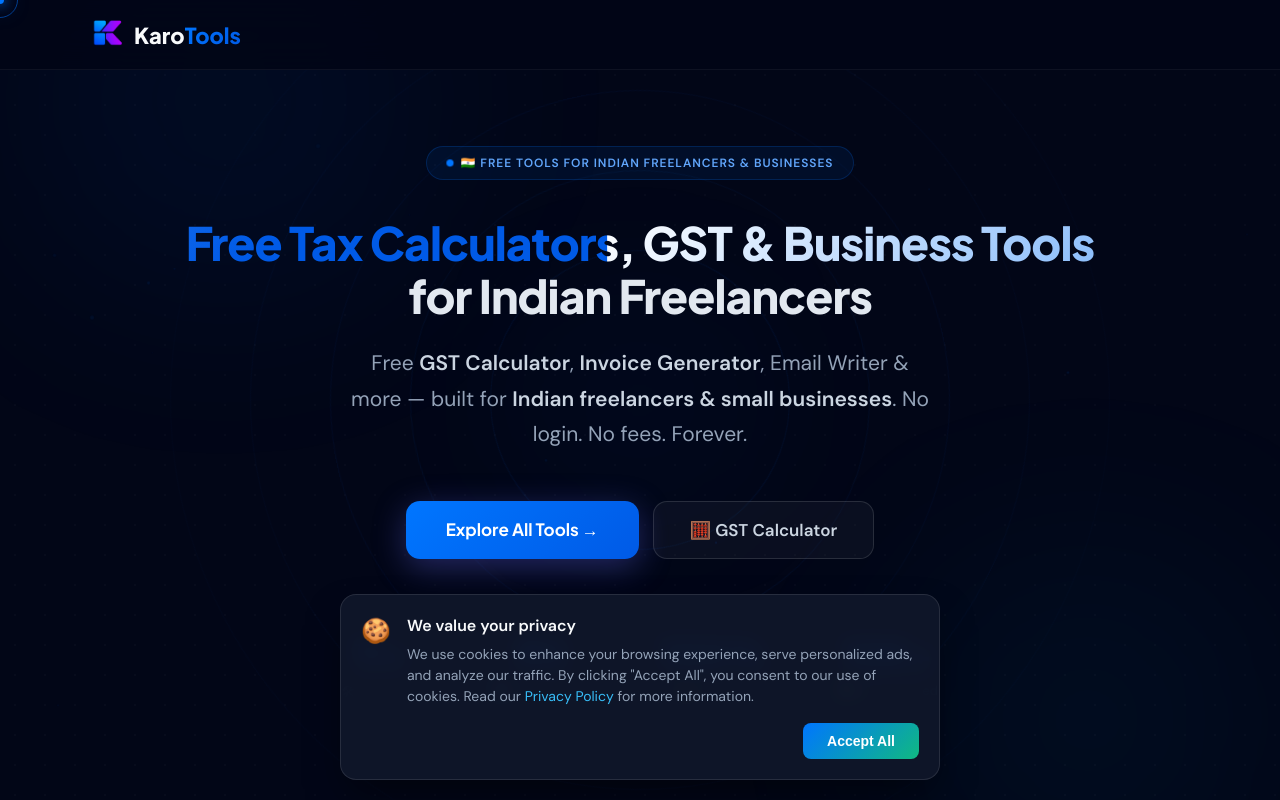
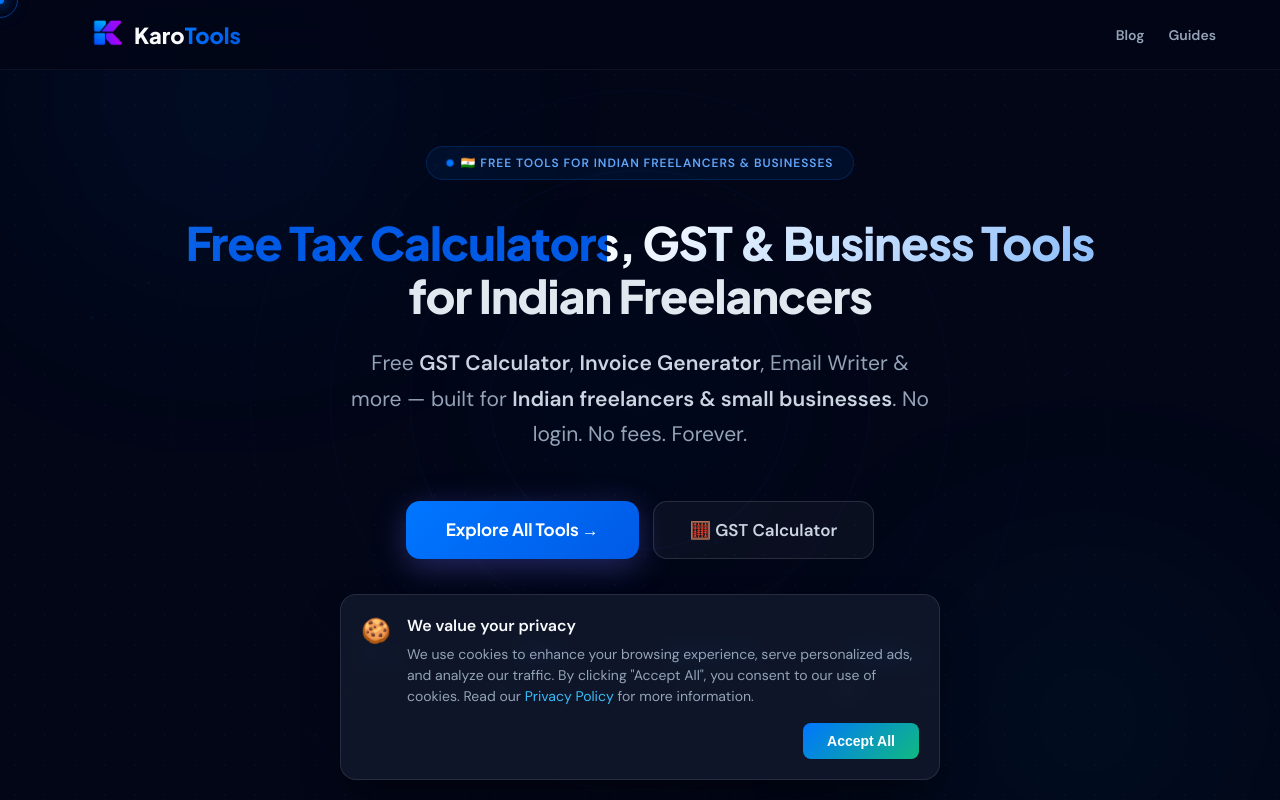
Before and after one commit to daxpatel109/karotools, a Next.js app: page / in a window 1280 px wide. Shown: the top 800 px of the page. Built offline with nearby package versions, Linux system fonts and the light colour scheme; no server answers.

Commit message:
feat(ui): add Blog and Guides navigation links to global Navbar

```diff
--- a/src/components/Navbar.jsx
+++ b/src/components/Navbar.jsx
@@ -15,9 +15,13 @@
           </span>
         </div>
       </Link>
-      {pathname !== "/" && (
-        <Link href="/" style={{ background: "rgba(255,255,255,0.05)", border: "1px solid rgba(255,255,255,0.1)", color: "#94a3b8", padding: "8px 16px", borderRadius: "10px", fontSize: "14px", fontWeight: "600", textDecoration: "none" }}>← Home</Link>
-      )}
+      <div style={{ display: "flex", alignItems: "center", gap: "24px" }}>
+        <Link href="/blog" style={{ color: "#94a3b8", fontSize: "14px", fontWeight: "600", textDecoration: "none", transition: "color 0.2s" }}>Blog</Link>
+        <Link href="/guides" style={{ color: "#94a3b8", fontSize: "14px", fontWeight: "600", textDecoration: "none", transition: "color 0.2s" }}>Guides</Link>
+        {pathname !== "/" && (
+          <Link href="/" style={{ background: "rgba(255,255,255,0.05)", border: "1px solid rgba(255,255,255,0.1)", color: "#94a3b8", padding: "8px 16px", borderRadius: "10px", fontSize: "14px", fontWeight: "600", textDecoration: "none", transition: "all 0.2s" }}>← Home</Link>
+        )}
+      </div>
     </nav>
   );
 }
```
